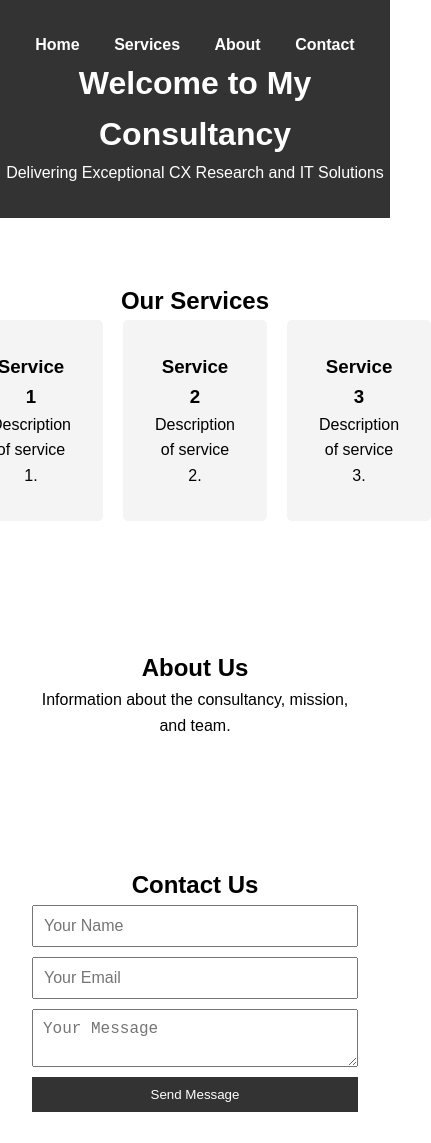
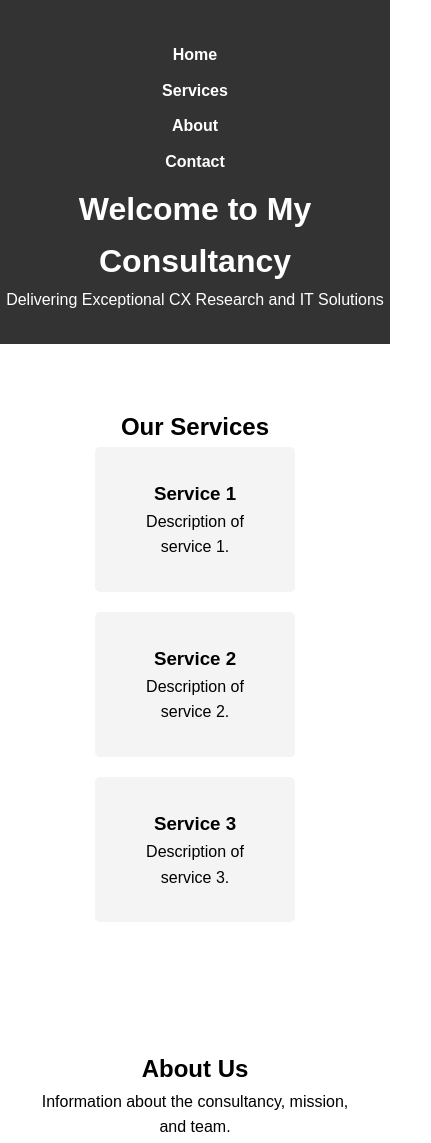
Before and after one commit to gkj1980/my-nq, a plain HTML site: page index.htm in a window 390 px wide. Shown: the top 1143 px of the page, 431 px wide, since content can reach past the window. Drawn offline with Linux system fonts and the light colour scheme.

Commit message:
Update styles.css

```diff
--- a/styles.css
+++ b/styles.css
@@ -99,3 +99,24 @@ body {
 .section {
     animation: fadeIn 1s ease-in;
 }
+/* Responsive design for smaller screens */
+@media (max-width: 768px) {
+    .service-container {
+        flex-direction: column;
+        align-items: center;
+    }
+
+    .main-header nav ul {
+        display: block;
+        text-align: center;
+    }
+
+    .main-header nav ul li {
+        display: block;
+        margin: 10px 0;
+    }
+
+    #contact-form {
+        width: 90%;
+    }
+}
```
